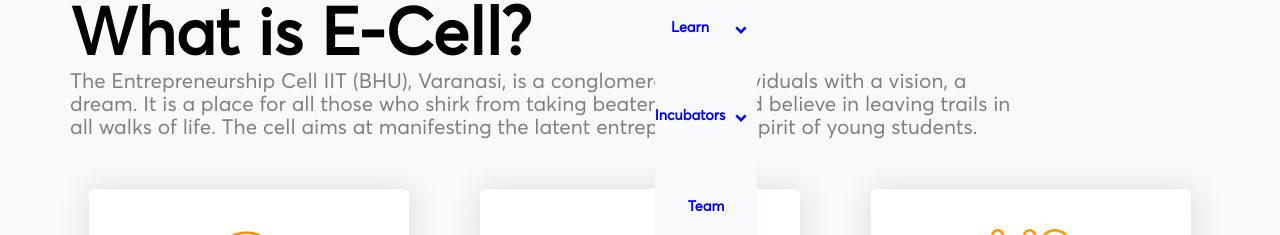
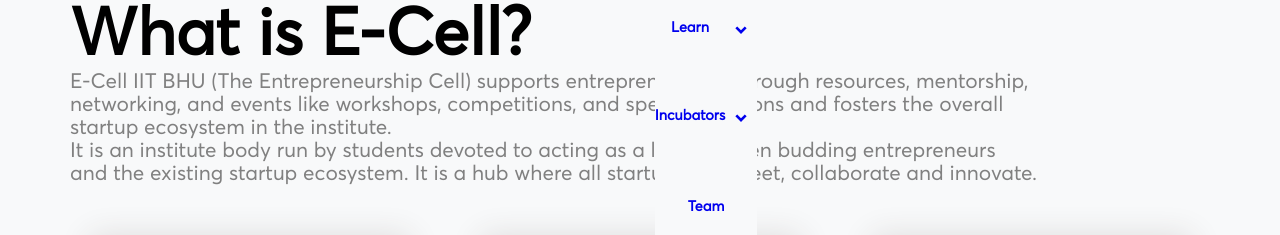
Before and after one commit to ecelliitbhu/ecell-website-new, a Next.js app: page /who_we_are in a window 1280 px wide. Shown: the part 190-425 px from the top of the page. Built offline with nearby package versions, Linux system fonts and the light colour scheme; no server answers; the database is empty.

Commit message:
para change who_we_are

```diff
--- a/pages/who_we_are.js
+++ b/pages/who_we_are.js
@@ -27,11 +27,16 @@ const WhoWeAre = () => {
             <Col className="info">
               <h1>What is E-Cell?</h1>
               <p>
-                The Entrepreneurship Cell IIT (BHU), Varanasi, is a conglomerate
-                of individuals with a vision, a dream. It is a place for all
-                those who shirk from taking beaten paths and believe in leaving
-                trails in all walks of life. The cell aims at manifesting the
-                latent entrepreneurial spirit of young students.
+                E-Cell IIT BHU (The Entrepreneurship Cell) supports
+                entrepreneurship through resources, mentorship, networking, and
+                events like workshops, competitions, and speaker sessions and
+                fosters the overall startup ecosystem in the institute.
+              </p>
+              <p>
+                It is an institute body run by students devoted to acting as a
+                link between budding entrepreneurs and the existing startup
+                ecosystem. It is a hub where all startups can meet, collaborate
+                and innovate.
               </p>
             </Col>
           </Row>
```
Also changed, not shown: 1 other file (tests, documents, lock files or other folders).
